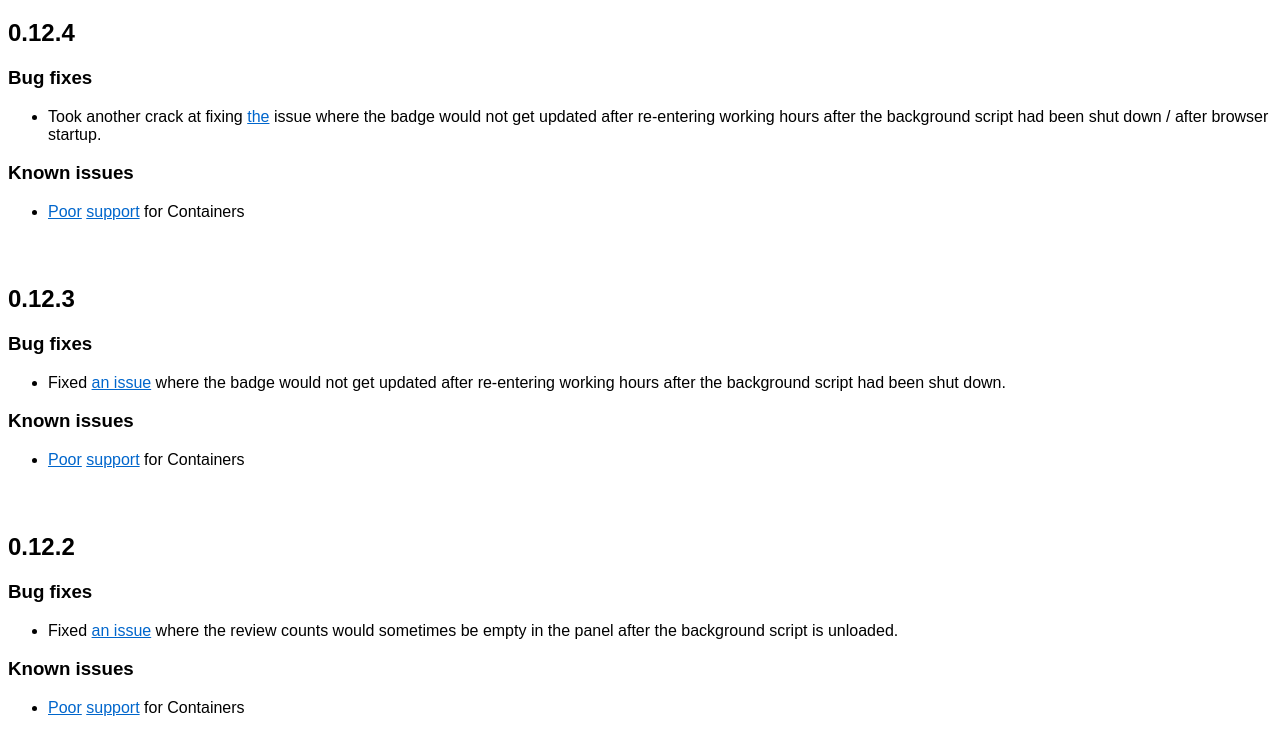
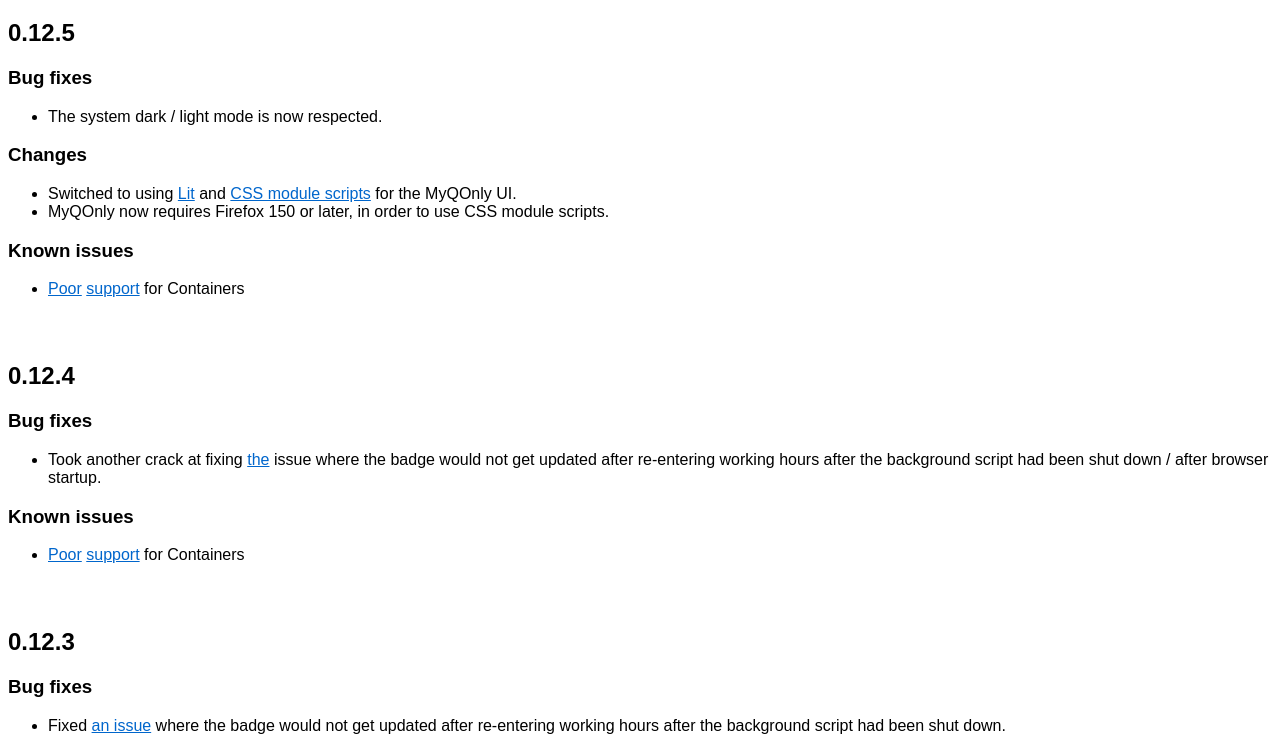
Before and after one commit to mikeconley/myqonly, a browser extension: page addon/content/release-notes/release-notes.html in a window 1280 px wide. Shown: the part 61-800 px from the top of the page. Drawn offline with Linux system fonts and the light colour scheme.

Commit message:
Bump to 0.12.5 and add release notes.

```diff
--- a/addon/content/release-notes/release-notes.html
+++ b/addon/content/release-notes/release-notes.html
@@ -9,6 +9,33 @@
   </head>
   <body>
     <h1>MyQOnly Release Notes</h1>
+
+    <section data-version="0.12.5">
+      <h2>0.12.5</h2>
+      <h3>Bug fixes</h3>
+      <ul>
+        <li>
+          The system dark / light mode is now respected.
+        </li>
+      </ul>
+      <h3>Changes</h3>
+      <ul>
+        <li>
+          Switched to using <a href="https://lit.dev/">Lit</a> and <a href="https://developer.mozilla.org/en-US/docs/Web/JavaScript/Guide/Modules#loading_non-javascript_resources">CSS module scripts</a> for the MyQOnly UI.
+        </li>
+        <li>
+          MyQOnly now requires Firefox 150 or later, in order to use CSS module scripts.
+        </li>
+      </ul>
+      <h3>Known issues</h3>
+      <ul>
+        <li>
+          <a href="https://github.com/mikeconley/myqonly/issues/8">Poor</a>
+          <a href="https://github.com/mikeconley/myqonly/issues/18">support</a>
+          for Containers
+        </li>
+      </ul>
+    </section>
 
     <section data-version="0.12.4">
       <h2>0.12.4</h2>
--- a/package.json
+++ b/package.json
@@ -1,6 +1,6 @@
 {
   "name": "myqonly",
-  "version": "0.12.4",
+  "version": "0.12.5",
   "description": "A tool for Mozillians who want to know how many reviews are in their queue in their browser.",
   "main": "index.js",
   "scripts": {
```
Also changed, not shown: addon/manifest.json.
